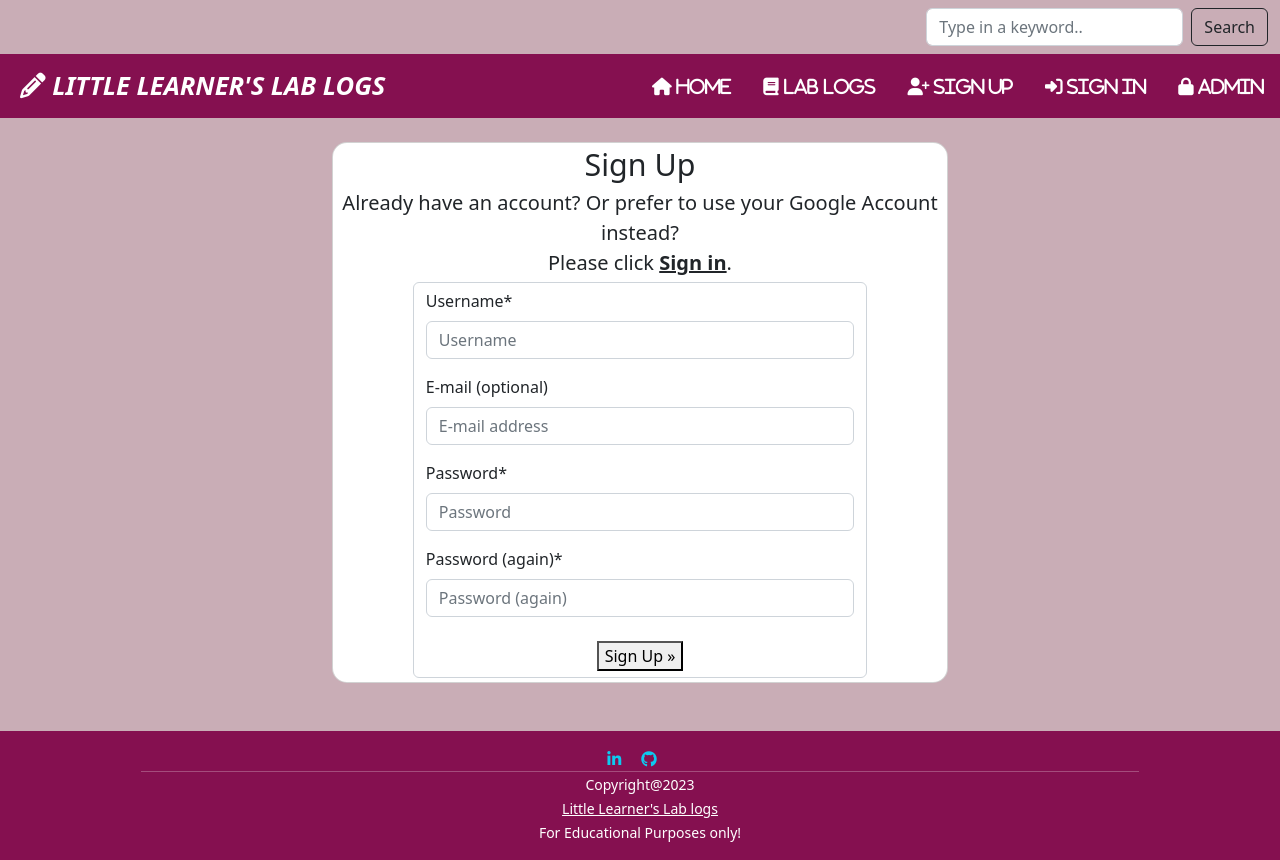
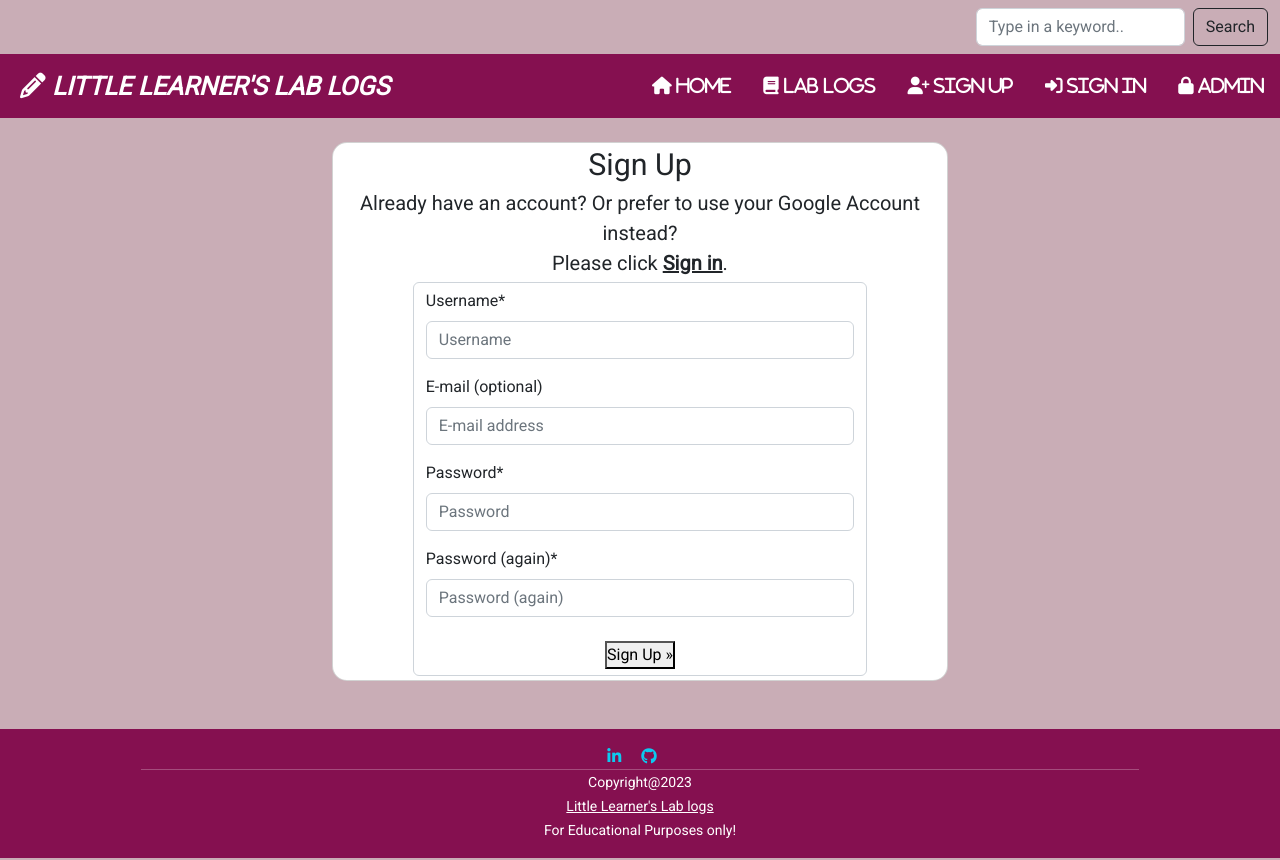
Before and after one commit to RoshnaVakkeel/Little_Learners_Lab_Logs, a Django app: page /accounts/signup/ in a window 1280 px wide. Run offline with Django 3.2, Linux system fonts and the light colour scheme; some libraries are stand-ins or nearby versions.

Commit message:
Add design contents in Readme file

```diff
--- a/static/css/style.css
+++ b/static/css/style.css
@@ -1,10 +1,20 @@
-@import url('https://fonts.googleapis.com/css2?family=Cabin&family=Roboto+Condensed&display=swap');
+/* Google fonts */
+@import url('https://fonts.googleapis.com/css2?family=Roboto&family=Roboto+Condensed:wght@300&display=swap');
 
+* {
+    box-sizing: border-box;
+    padding: 0;
+    margin: 0;
+    font-family: Roboto, sans-serif;
+    font-weight: 400;
+}
 /*--------------------------------------------Colors*/
+
 body {
     background-color: #c9adb6;
 }
 
+/*--------------------------------------------Font Size*/
 h1 {
     font-size: 5.9vw;
 }
--- a/templates/base.html
+++ b/templates/base.html
@@ -13,8 +13,7 @@
 
     <!-- Google Fonts -->
     <link rel="preconnect" href="https://fonts.gstatic.com">
-    <link href="https://fonts.googleapis.com/css2?family=Cabin&family=Roboto+Condensed&display=swap" rel="stylesheet">
-
+    <link href="https://fonts.googleapis.com/css2?family=Roboto&family=Roboto+Condensed:wght@300&display=swap" rel="stylesheet">
     <!-- Meta tags -->
     <meta charset="UTF-8">
     <meta http-equiv="X-UA-Compatible" content="IE=edge">
```
Also changed, not shown: README.md, 4 other files.
